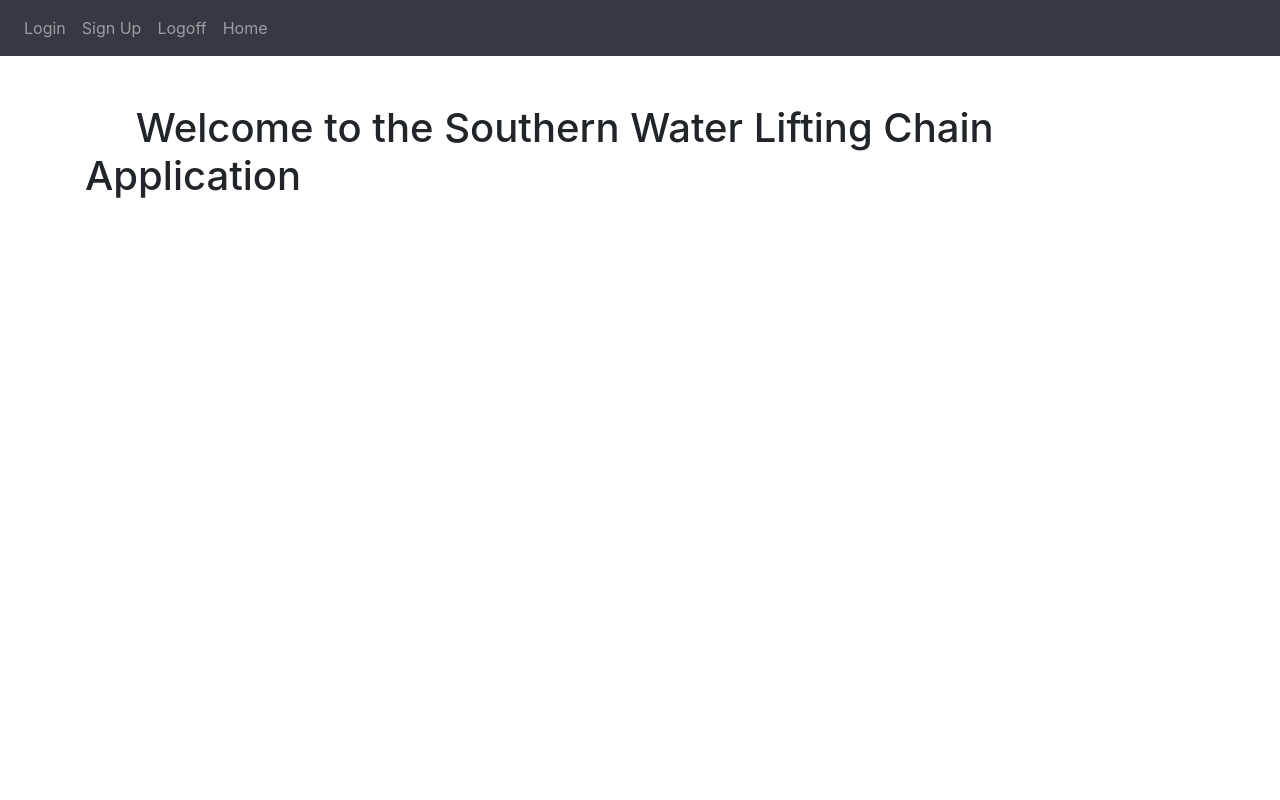
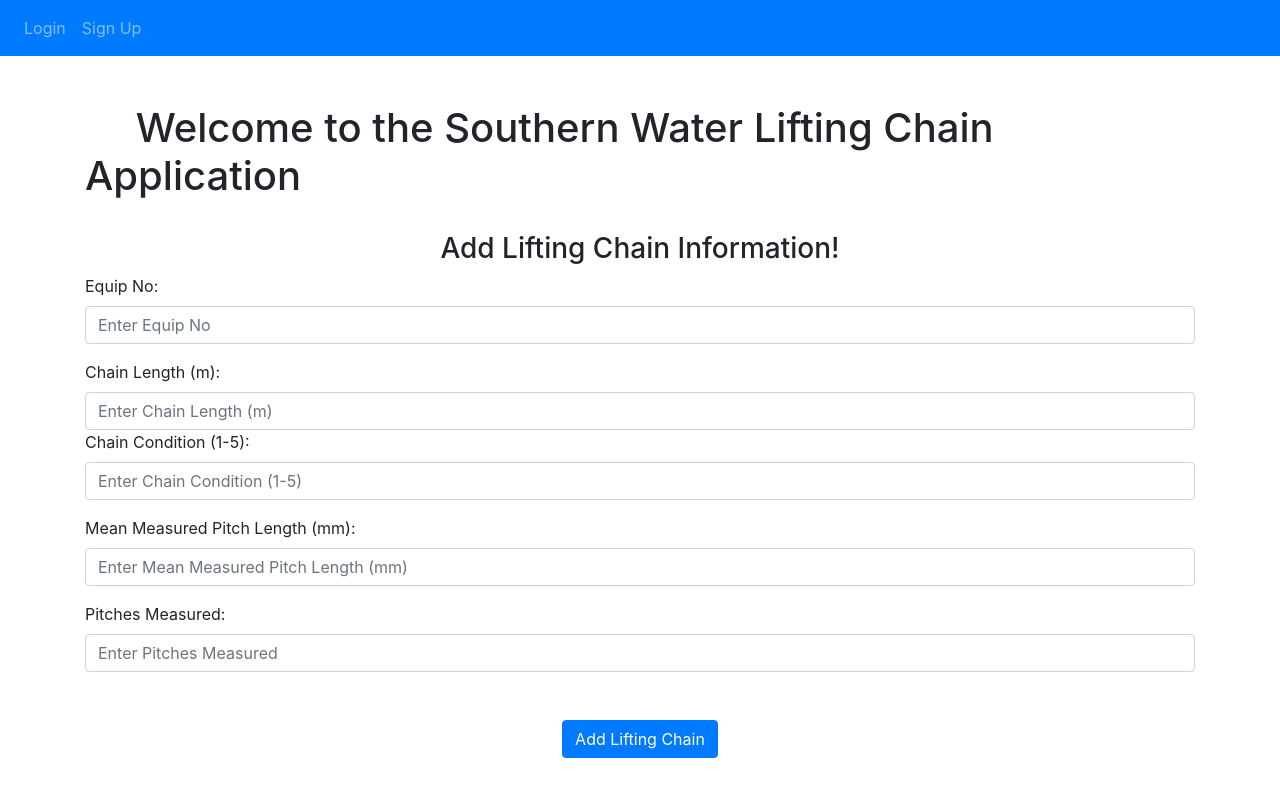
Before and after one commit to PatC86/LCApp, a Python web app: template Website/templates/home.html in a window 1280 px wide. Run offline with Jinja, Linux system fonts and the light colour scheme; the template is opened without the code that fills it, so the values that code supplies are empty; some libraries are stand-ins or nearby versions.

Commit message:
Add files via upload

```diff
--- a/Website/__init__.py
+++ b/Website/__init__.py
@@ -14,7 +14,6 @@
     App.config['SECRET_KEY'] = 'Super Duper Secret Key :D'
     App.config['SQLALCHEMY_DATABASE_URI'] = f'sqlite:///{db_name}'
     db.init_app(App)
-
 
     from .views import views
     from .auth import auth
--- a/Website/models.py
+++ b/Website/models.py
@@ -6,13 +6,7 @@
 class LiftingChain(db.Model):
     id = db.Column(db.Integer, primary_key=True)
     equip_no = db.Column(db.String(12))
-    equip_desc = db.Column(db.String(50), nullable=False)
-    location_on_site = db.Column(db.String(50))
-    SWL = db.Column(db.Float)
-    date_installed = db.Column(db.DateTime(timezone=True))
     chain_length = db.Column(db.Float)
-    site_no = db.Column(db.String(12), nullable=False)
-    site_desc = db.Column(db.String(50), nullable=False)
     chain_condition = db.Column(db.Integer)
     mean_measured_pitch_length = db.Column(db.Integer)
     pitches_measured = db.Column(db.Integer)
--- a/Website/templates/base.html
+++ b/Website/templates/base.html
@@ -17,16 +17,19 @@
     <title>{% block title %}Home{% endblock %}</title>
 </head>
 <body>
-    <nav class="navbar navbar-expand-lg navbar-dark bg-dark">
+    <nav class="navbar navbar-expand-lg navbar-dark bg-primary">
        <button class="navbar-toggler" type="button" data-toggle="collapse" data-target="#navbar">
             <span class="navbar-toggler-icon"></span>
        </button>
        <div class="collapse navbar-collapse" id="navbar">
            <div class="navbar-nav">
+               {% if user.is_authenticated %}
+               <a class="nav-item nav-link" id="logoff" href="/logoff">Logoff</a>
+               <a class="nav-item nav-link" id="home" href="/">Home</a>
+               {% else %}
                <a class="nav-item nav-link" id="login" href="/login">Login</a>
                <a class="nav-item nav-link" id="signup" href="/signup">Sign Up</a>
-               <a class="nav-item nav-link" id="logoff" href="/logoff">Logoff</a>
-               <a class="nav-item nav-link" id="home" href="/">Home</a>
+               {% endif %}
            </div>
         </div>
     </nav>
--- a/Website/templates/home.html
+++ b/Website/templates/home.html
@@ -1,9 +1,41 @@
 {% extends "base.html" %}
 {% block title %}Lifting Chain App Home Page{% endblock %}
 {% block content %} <br><br><h1>&emsp; Welcome to the Southern Water Lifting Chain Application</h1>
-{% if boolean == True %}
-Yes mesh
-{% endif %}
-{{ text }}
-{{ user }}
+<br>
+<ul class="list-group list-group-flush" id="liftingchains">
+    {% for lifting_chains in user.lifting_chains %}
+    <li class="list-group-item">{{ lifting_chains.data }}</li>
+    {% endfor %}
+</ul>
+<form method="POST">
+    <h3 align="center">Add Lifting Chain Information!</h3>
+    <div class="form-group">
+        <label for="equip_no">Equip No:</label>
+        <input type="number" class="form-control" id="equip_no" name="equip_no" placeholder="Enter Equip No">
+    </div>
+    <div class="form-group">
+        <label for="chain_length">Chain Length (m):</label>
+        <input type="number" class="form-control" id="chain_length" name="chain_length" placeholder="Enter Chain Length (m)">
+    <div class="form-group">
+        <label for="chain_condition">Chain Condition (1-5):</label>
+        <input type="number" min="1" max="5" class="form-control" list="chain_condition_list" id="chain_condition" name="chain_condition" placeholder="Enter Chain Condition (1-5)">
+        <datalist id="chain_condition_list">
+            <option value="1">1 - As New</option>
+            <option value="2">2 - No visible rust, chips or notches</option>
+            <option value="3">3 - Visible but not significant rust, chips or notching</option>
+            <option value="4">4 - Rust, chips or notching</option>
+            <option value="5">5 - Significant rust, chips, notching or broken links</option>
+        </datalist>
+    </div>
+    <div class="form-group">
+        <label for="mean_measured_pitch_length">Mean Measured Pitch Length (mm):</label>
+        <input type="number" class="form-control" id="mean_measured_pitch_length" name="mean_measured_pitch_length" placeholder="Enter Mean Measured Pitch Length (mm)">
+    </div>
+    <div class="form-group">
+        <label for="pitches_measured">Pitches Measured:</label>
+        <input type="number" class="form-control" id="pitches_measured" name="pitches_measured" placeholder="Enter Pitches Measured">
+    </div>
+    <br>
+    <h1 align="center"><button type="submit" class="btn btn-primary">Add Lifting Chain</button></h1>
+</form>
 {% endblock %}
```
Also changed, not shown: Website/auth.py (+13 -10 lines), Website/templates/adminchains.html (added, +10 -0 lines), Website/templates/signup.html (added, +30 -0 lines), Website/views.py (+27 -3 lines), instance/database.db.
